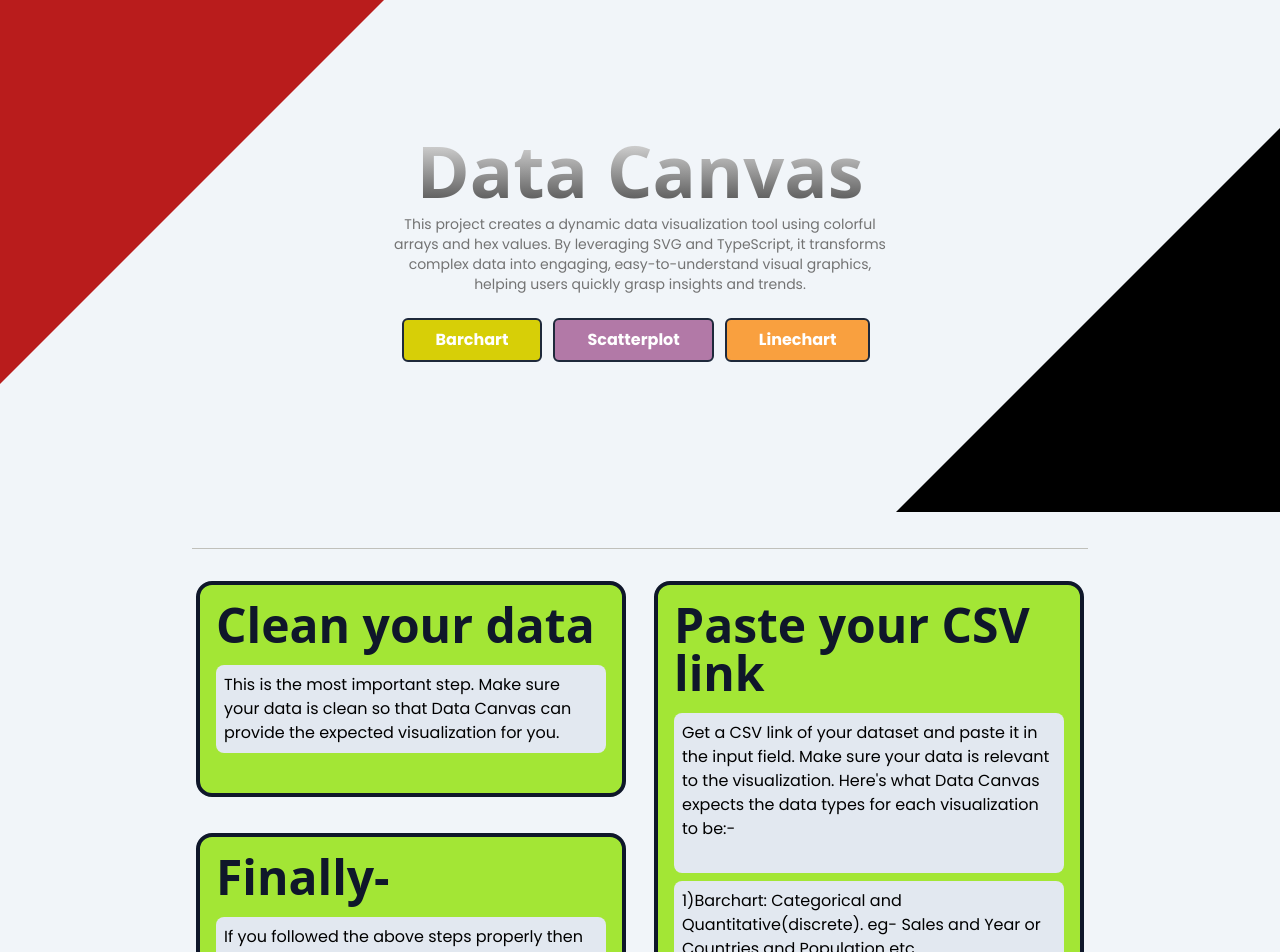
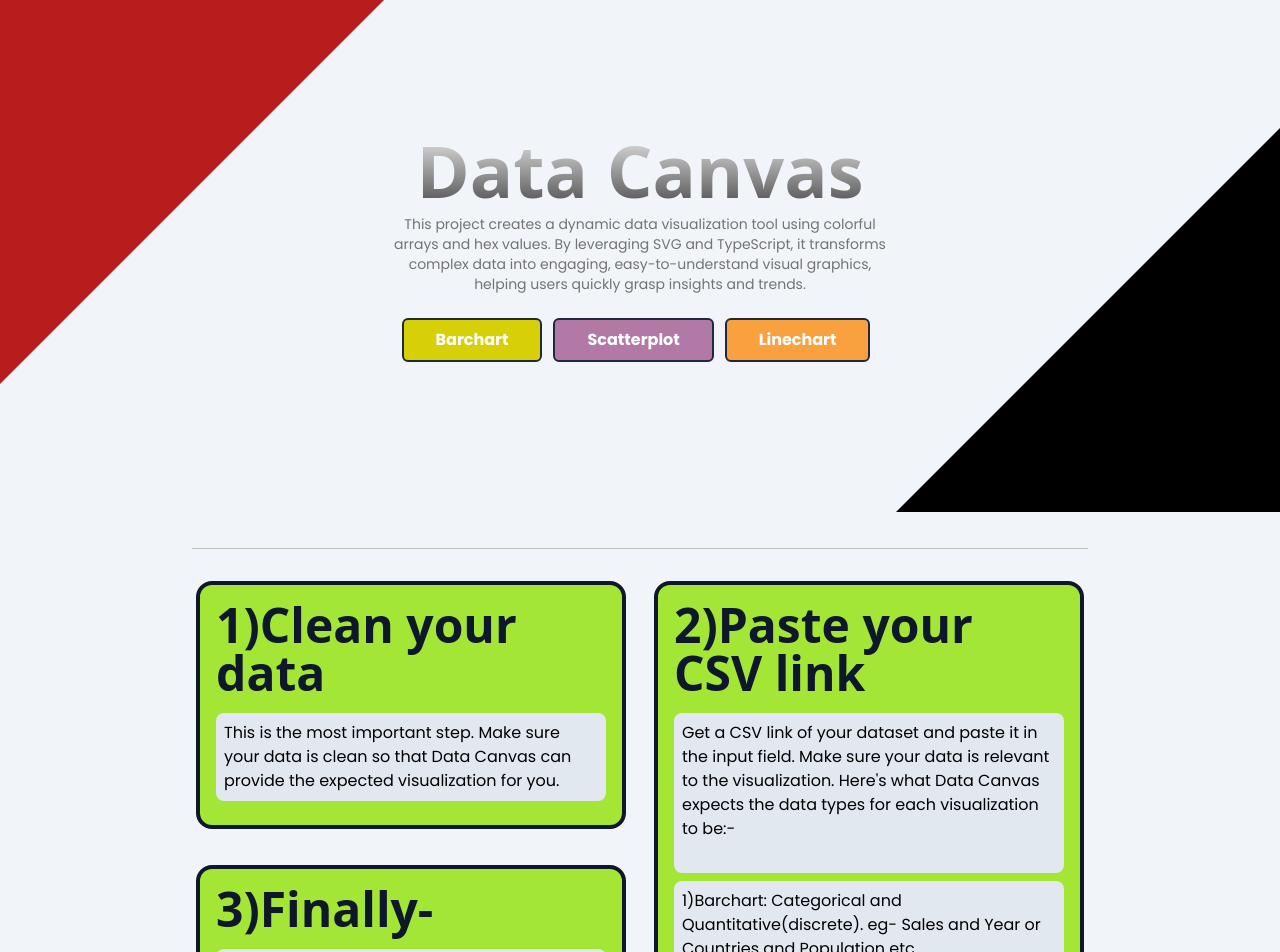
Before and after one commit to Tejas73/DataCanvas, a React (Vite) app: page / in a window 1280 px wide. Shown: the top 952 px of the page. Built offline with nearby package versions, Linux system fonts and the light colour scheme; the HTML template or start-up script is replaced by a standard one.

Commit message:
Edited user paragraphs

```diff
--- a/src/components/Landing.tsx
+++ b/src/components/Landing.tsx
@@ -77,7 +77,7 @@ const Landing = () => {
                     {/* 1st paragraph  */}
                     <div className="border-4 border-slate-900 rounded-2xl p-4 w-fit bg-lime-400 mb-2  md:col-start-1">
                         <div className=" relative z-10 text-2xl md:text-5xl text-slate-900 font-sans font-bold pb-2">
-                            Clean your data
+                        1)Clean your data
                         </div>
                         <p className="text-black max-w-lg  my-2 bg-slate-200 rounded-lg p-2 ">
                             This is the most important step. Make sure your data is clean so that Data Canvas can provide the expected visualization for you.
@@ -88,7 +88,7 @@ const Landing = () => {
                     <div className="md:row-span-3 antialiased">
                         <div className="border-4 border-slate-900 rounded-2xl p-4 w-fit bg-lime-400 mb-2">
                             <div className="relative z-10 text-2xl md:text-5xl text-slate-900 font-sans font-bold pb-2">
-                                Paste your CSV link
+                            2)Paste your CSV link
                             </div>
                             <p className="text-black max-w-lg my-2 bg-slate-200 rounded-lg p-2">
                                 Get a CSV link of your dataset and paste it in the input field. Make sure your data is relevant to the visualization. Here's what Data Canvas expects the data types for each visualization to be:- <br></br><br></br>
@@ -104,7 +104,7 @@ const Landing = () => {
                     {/* 3rd paragraph  */}
                     <div className="border-4 border-slate-900 rounded-2xl p-4 w-fit bg-lime-400 mb-6">
                         <div className="relative z-10 text-2xl md:text-5xl text-slate-900 font-sans font-bold pb-2">
-                            Finally-
+                            3)Finally-
                         </div>
                         <p className="text-black max-w-lg my-2 bg-slate-200 rounded-lg p-2 ">
                             If you followed the above steps properly then just sit back and relax and let your dataset come to life!
```
